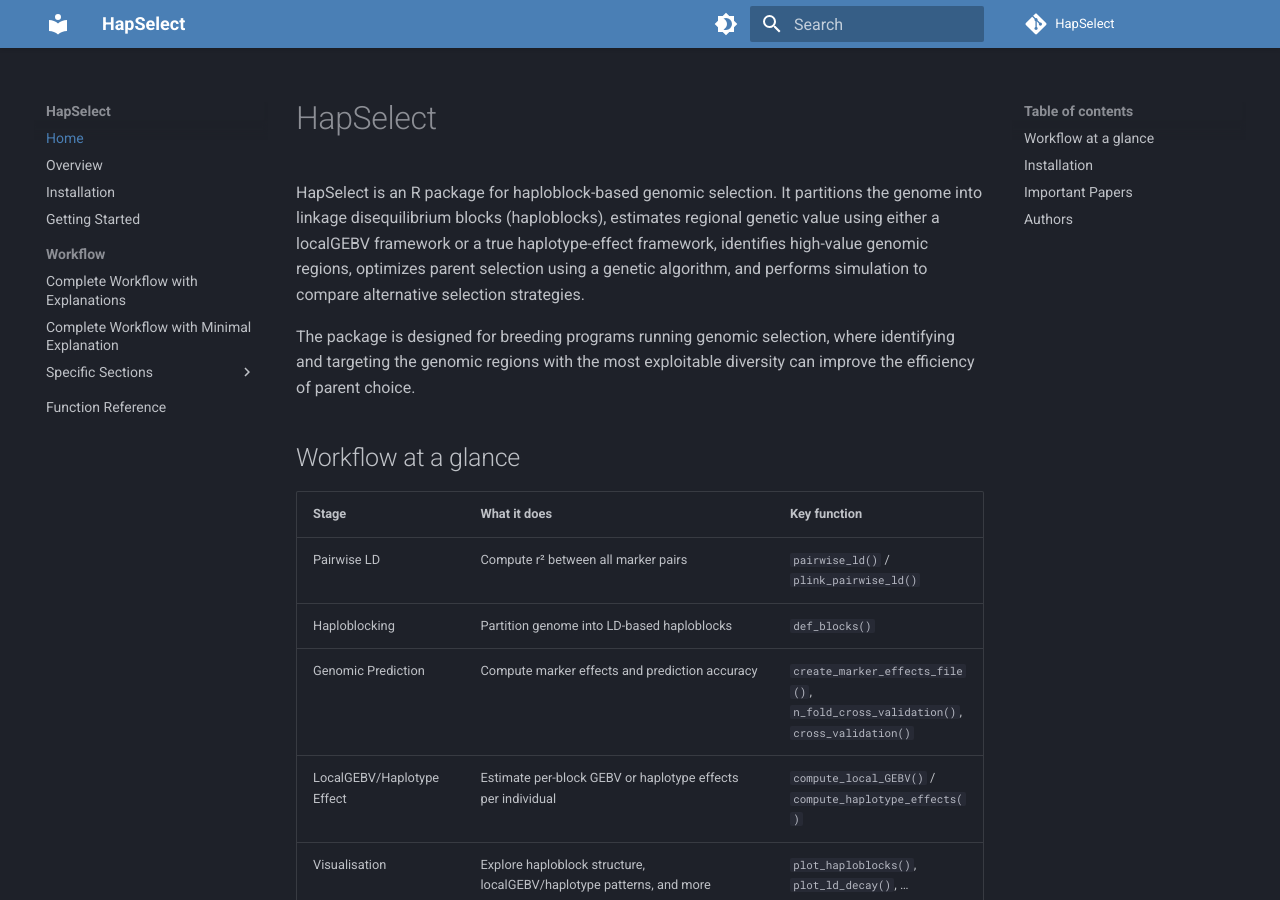
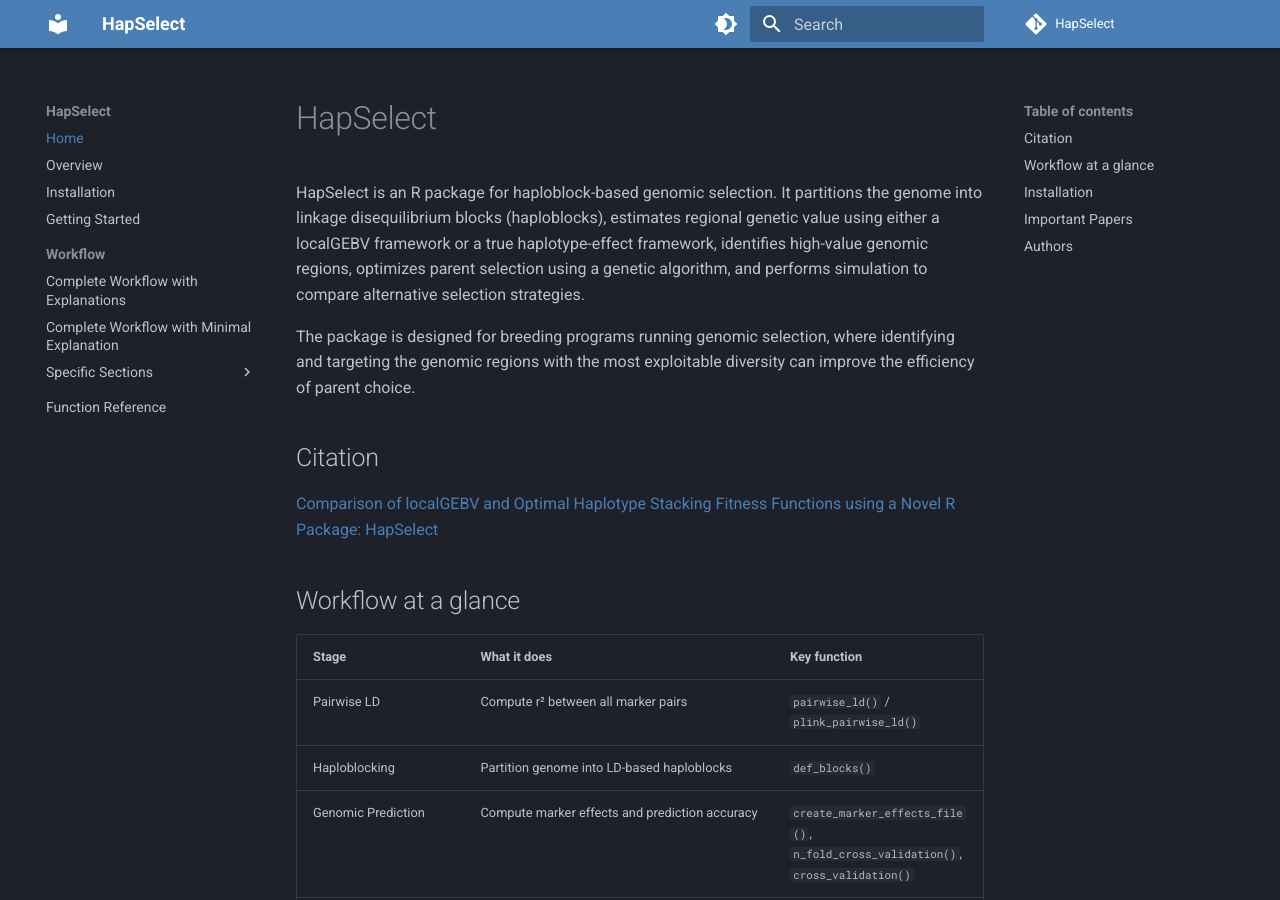
Before and after one commit to wrshf7/HapSelect-Docs, an MkDocs documentation site: the page built from docs/index.md, in a window 1280 px wide and 900 px high. Built offline with MkDocs 1.6.1 and Material for MkDocs 9.7.7, drawn with Linux system fonts in a browser that asks for light colours; comment, search, counter and statistics services are not loaded.

Commit message:
Update index.md

```diff
--- a/docs/index.md
+++ b/docs/index.md
@@ -3,6 +3,9 @@
 HapSelect is an R package for haploblock-based genomic selection. It partitions the genome into linkage disequilibrium blocks (haploblocks), estimates regional genetic value using either a localGEBV framework or a true haplotype-effect framework, identifies high-value genomic regions, optimizes parent selection using a genetic algorithm, and performs simulation to compare alternative selection strategies.
 
 The package is designed for breeding programs running genomic selection, where identifying and targeting the genomic regions with the most exploitable diversity can improve the efficiency of parent choice.
+
+## Citation
+[Comparison of localGEBV and Optimal Haplotype Stacking Fitness Functions using a Novel R Package: HapSelect](https://doi.org/10.64898/2026.07.08.737160)
 
 ## Workflow at a glance
 
```
